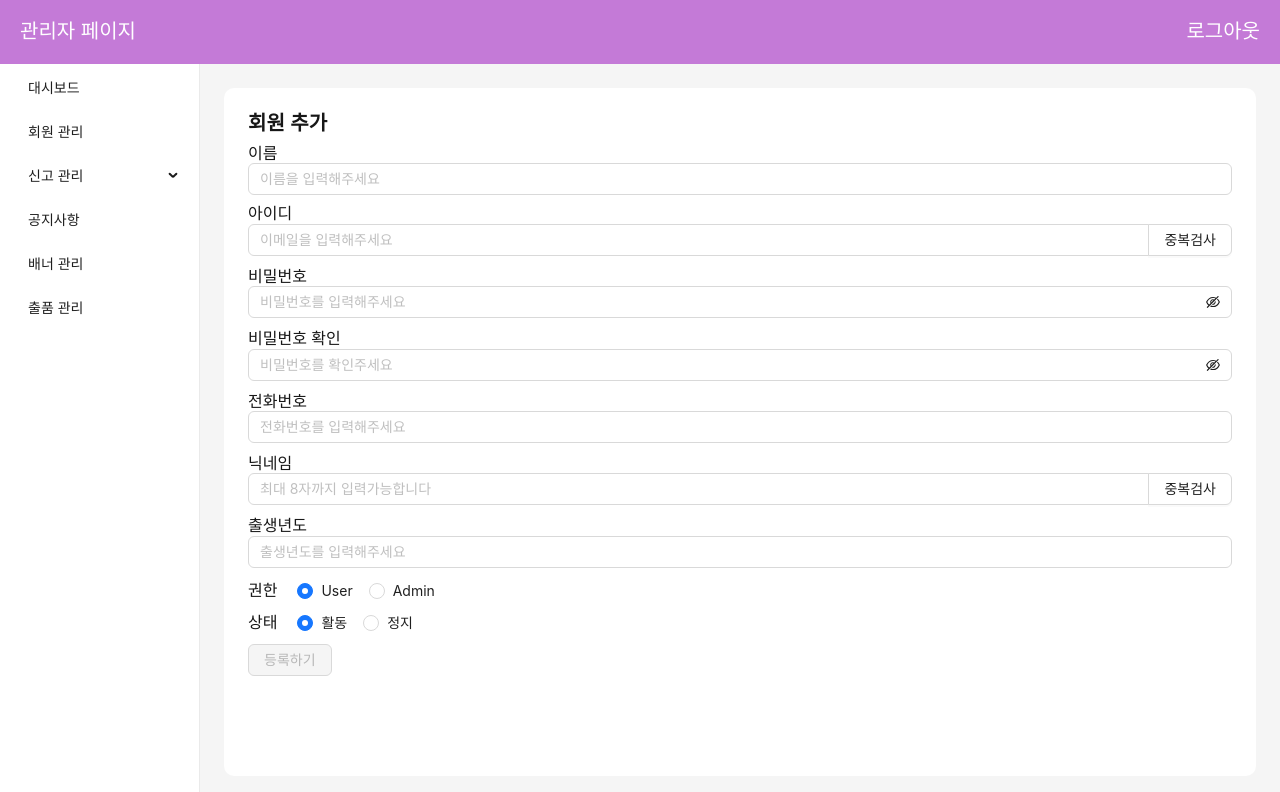
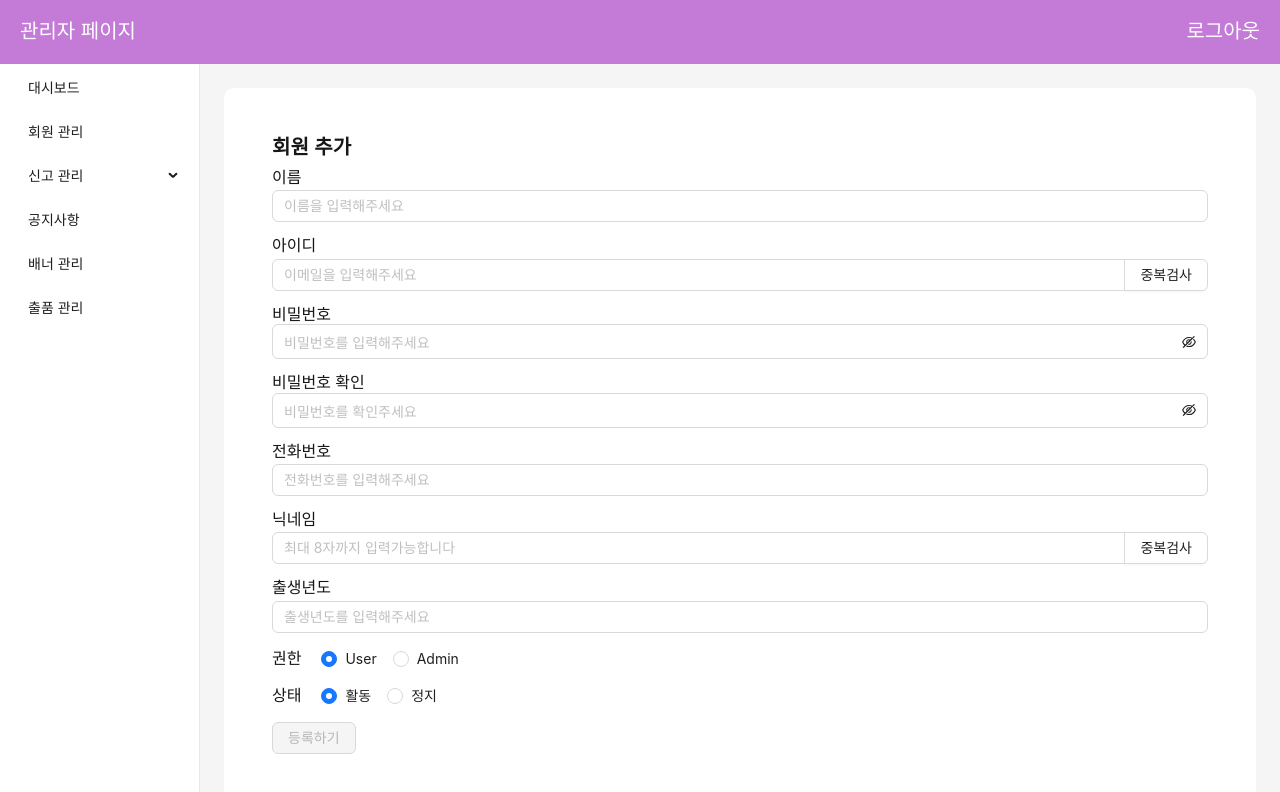
Before and after one commit to ItdaHub/admin-page, a Next.js app: page /memberadd in a window 1280 px wide. Shown: the top 792 px of the page. Built offline with nearby package versions, Linux system fonts and the light colour scheme; no server answers; sample sign-in values are in the browser's storage.

Commit message:
Fix: 자잘한 css수정

```diff
--- a/src/components/MemberAdd/index.tsx
+++ b/src/components/MemberAdd/index.tsx
@@ -8,6 +8,7 @@ import { validationPass, validationPassCheck } from "@/utill/vail";
 import clsx from "clsx";
 import api from "@/utill/api";
 import { useRouter } from "next/router";
+import TitleCompo from "../TitleCompo";
 
 const MemberAdd = ({ id }: { id?: number }) => {
   //id가 있으면 수정, 없으면 등록
@@ -262,6 +263,7 @@ const MemberAdd = ({ id }: { id?: number }) => {
 
   return (
     <MemberAddStyled className={clsx("add-wrap")}>
+      <TitleCompo title={id ? "회원 수정" : "회원 추가"} />
       <form onSubmit={userFormik.handleSubmit} className="add-form">
         <div className="add-box">
           <label>이름</label>
--- a/src/components/MemberAdd/styled.ts
+++ b/src/components/MemberAdd/styled.ts
@@ -2,8 +2,14 @@ import styled from "styled-components";
 
 export const MemberAddStyled = styled.div`
   &.add-wrap {
+    padding: 24px;
+
     .add-box {
-      margin: 10px 0;
+      margin: 10px 0 15px 0;
+      .ant-input,
+      .ant-btn {
+        margin-top: 3px;
+      }
       .add-status {
         margin-right: 20px;
       }
--- a/src/components/NovelDetail/styled.ts
+++ b/src/components/NovelDetail/styled.ts
@@ -2,6 +2,7 @@ import styled from "styled-components";
 
 export const NovelDetailStyled = styled.div`
   &.detail-wrap {
+    padding: 24px;
     ul {
       list-style: none;
     }
--- a/src/features/ExhibitPage/index.tsx
+++ b/src/features/ExhibitPage/index.tsx
@@ -4,6 +4,7 @@ import { ExhibitPageStyled } from "./styled";
 import clsx from "clsx";
 import api from "@/utill/api";
 import { useRouter } from "next/router";
+import TitleCompo from "@/components/TitleCompo";
 
 // 더미 데이터 타입 정의
 interface Novel {
@@ -86,6 +87,7 @@ const ExhibitPage = () => {
 
   return (
     <ExhibitPageStyled className={clsx("exhibit-wrap")}>
+      <TitleCompo title="출품 관리" />
       <Table
         columns={col}
         dataSource={exhibits}
--- a/src/features/ExhibitPage/styled.ts
+++ b/src/features/ExhibitPage/styled.ts
@@ -2,6 +2,9 @@ import styled from "styled-components";
 
 export const ExhibitPageStyled = styled.div`
   &.exhibit-wrap {
-    margin-top: 15px;
+    padding: 24px;
+    Table {
+      margin-top: 15px;
+    }
   }
 `;
--- a/src/features/UserManage/styled.ts
+++ b/src/features/UserManage/styled.ts
@@ -2,6 +2,7 @@ import styled from "styled-components";
 
 export const UserManageStyled = styled.div`
   &.manage-wrap {
+    padding: 24px;
     .manage-title-box {
       display: flex;
       justify-content: space-between;
@@ -16,6 +17,7 @@ export const UserManageStyled = styled.div`
       display: flex;
       justify-content: space-between;
       align-items: center;
+      margin-bottom: 3px;
       .manage-total-num {
         font-weight: 600;
         margin: 15px 0 2px 5px;
--- a/src/pages/exhibit/index.tsx
+++ b/src/pages/exhibit/index.tsx
@@ -1,10 +1,8 @@
-import TitleCompo from "@/components/TitleCompo";
 import ExhibitPage from "@/features/ExhibitPage";
 
 const exhibit = () => {
   return (
     <>
-      <TitleCompo title="출품 관리" />
       <ExhibitPage />
     </>
   );
--- a/src/pages/memberadd/index.tsx
+++ b/src/pages/memberadd/index.tsx
@@ -1,10 +1,8 @@
 import MemberAdd from "@/components/MemberAdd";
-import TitleCompo from "@/components/TitleCompo";
 
 const memberadd = () => {
   return (
     <>
-      <TitleCompo title="회원 추가" />
       <MemberAdd />
     </>
   );
--- a/src/pages/memberedit/[id].tsx
+++ b/src/pages/memberedit/[id].tsx
@@ -1,10 +1,8 @@
 import MemberAdd from "@/components/MemberAdd";
-import TitleCompo from "@/components/TitleCompo";
 
 const MemberEditPage = ({ id }: any) => {
   return (
     <>
-      <TitleCompo title="회원 수정" />
       <MemberAdd id={Number(id)} />
     </>
   );
```
